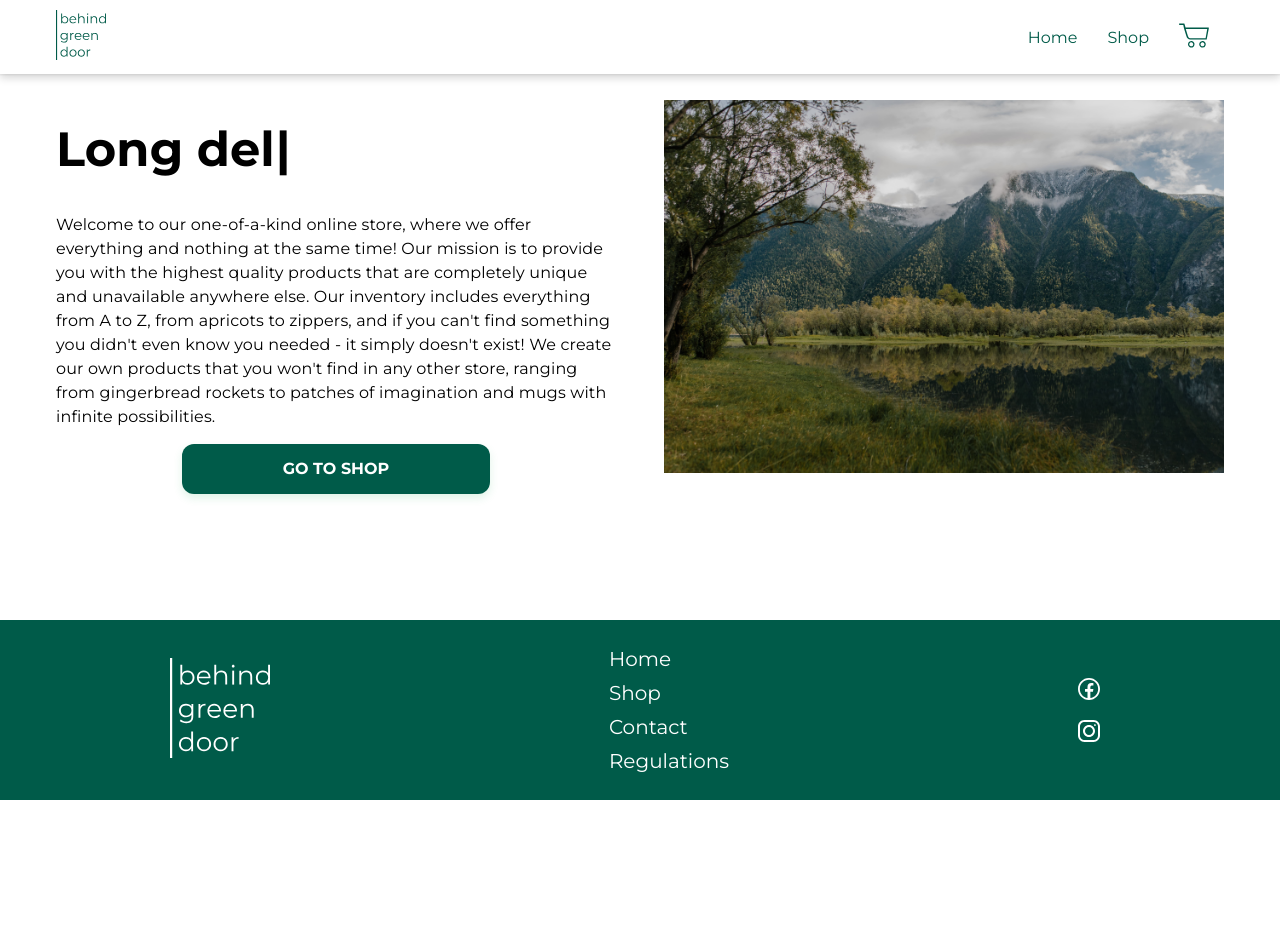
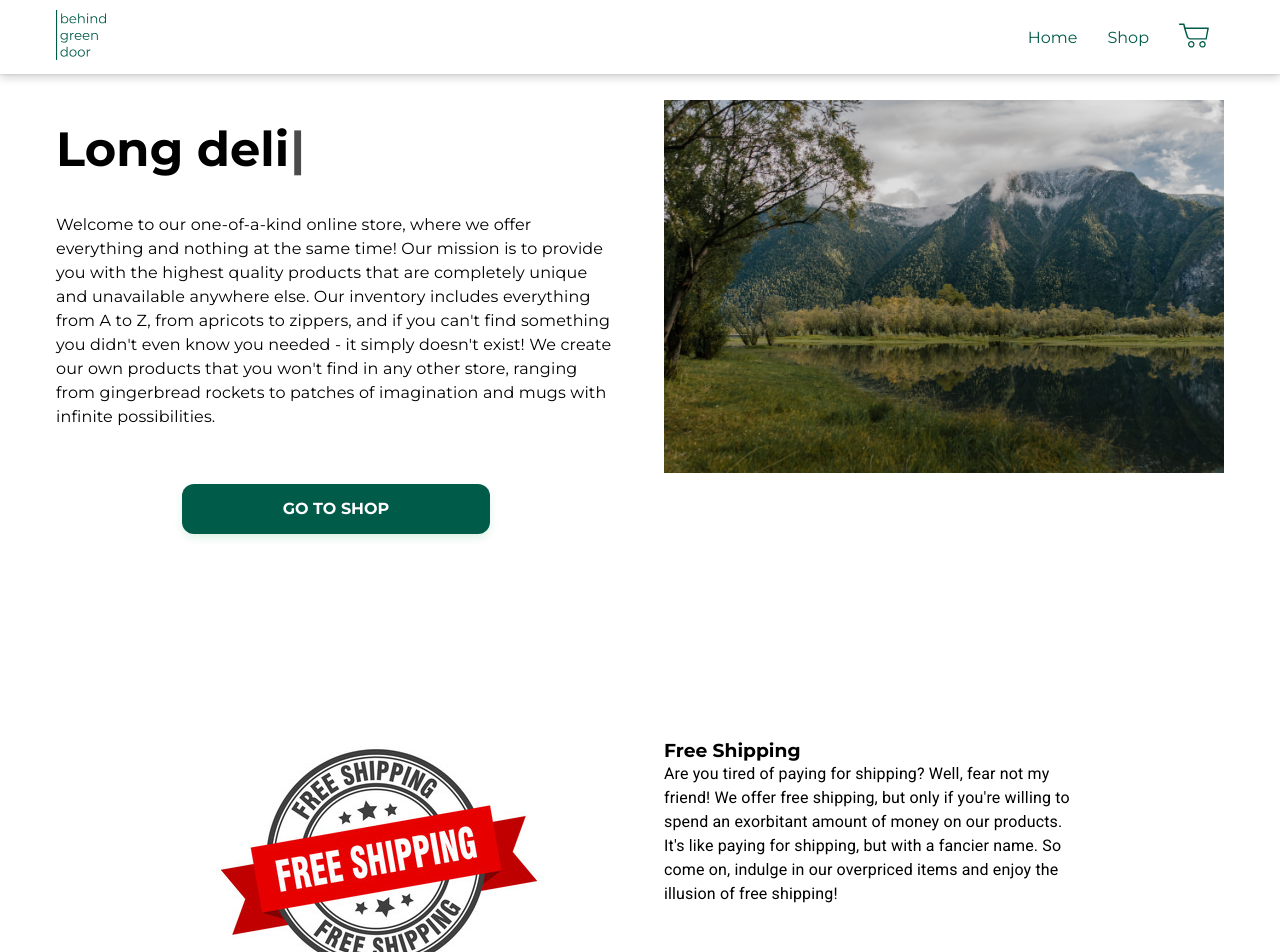
Before and after one commit to falkow/shop, a React (Vite) app: page / in a window 1280 px wide. Shown: the top 952 px of the page. Before the commit the page ends 800 px from the top, so only its background shows below. Built offline with nearby package versions, Linux system fonts and the light colour scheme; a web font is replaced by a local one.

Commit message:
changed HomePage extracted subcomponents added layout to them

```diff
--- a/src/components/Footer/Footer.module.scss
+++ b/src/components/Footer/Footer.module.scss
@@ -12,10 +12,14 @@
   &Media {
     display: flex;
     flex-direction: column;
-    & svg {
-      margin: 10px;
-      &:hover {
-        cursor: pointer;
+    color: $colorWhite;
+    font-size: $fontSizeXL;
+    &SVG {
+      & svg {
+        margin: 10px;
+        &:hover {
+          cursor: pointer;
+        }
       }
     }
   }
--- a/src/components/Footer/index.tsx
+++ b/src/components/Footer/index.tsx
@@ -13,7 +13,8 @@ import InstagramSVG from '../../assets/Instagram';
 import { BehindGreenDoor } from '../../assets/BehindGreenDoor';
 import { Link } from '@mui/material';
 
-const { wrapper, wrapperLogo, wrapperMedia, wrapperLinks } = styles;
+const { wrapper, wrapperLogo, wrapperMedia, wrapperMediaSVG, wrapperLinks } =
+  styles;
 
 const Footer = () => {
   return (
@@ -29,11 +30,12 @@ const Footer = () => {
         <Link href='#'>Regulations</Link>
       </div>
       <div className={wrapperMedia}>
-        <FacebookSVG />
-        <InstagramSVG />
+        <p>FOLLOW US</p>
+        <div className={wrapperMediaSVG}>
+          <FacebookSVG />
+          <InstagramSVG />
+        </div>
       </div>
-      {/* <FontAwesomeIcon icon={`fab fa-facebook`} /> */}
-      {/* <FontAwesomeIcon icon='fab fa-facebook' /> */}
     </footer>
   );
 };
--- /dev/null
+++ b/src/components/FreeShipping/FreeShipping.module.scss
@@ -0,0 +1,5 @@
+.wrapper {
+  display: flex !important;
+  max-width: 960px !important;
+  margin-top: 50px;
+}
--- /dev/null
+++ b/src/components/FreeShipping/index.tsx
@@ -0,0 +1,28 @@
+import { Container, Typography } from '@mui/material';
+import freeShipping from '../../assets/freeShipping.jpg';
+import styles from './FreeShipping.module.scss';
+import React from 'react';
+
+const { wrapper } = styles;
+
+const FreeShipping = () => {
+  return (
+    <Container className={wrapper}>
+      <Container>
+        <img src={freeShipping} alt='' />
+      </Container>
+      <Container>
+        <h3>Free Shipping</h3>
+        <Typography>
+          Are you tired of paying for shipping? Well, fear not my friend! We
+          offer free shipping, but only if you're willing to spend an exorbitant
+          amount of money on our products. It's like paying for shipping, but
+          with a fancier name. So come on, indulge in our overpriced items and
+          enjoy the illusion of free shipping!
+        </Typography>
+      </Container>
+    </Container>
+  );
+};
+
+export default FreeShipping;
--- /dev/null
+++ b/src/components/HeroHome/Home.module.scss
@@ -0,0 +1,88 @@
+@import '../../styles/variables';
+
+.wrapper {
+  // max-width: 1100px;
+  width: calc(100% - 64px);
+  margin: 100px auto;
+  // margin-top: 100px;
+  display: flex;
+  &Right {
+    flex-basis: 50%;
+    & img {
+      width: 100%;
+      // height: 100px;
+      object-fit: cover;
+    }
+  }
+  &Left {
+    flex-basis: 50%;
+    position: relative;
+    display: flex !important;
+    flex-direction: column;
+    justify-content: center;
+
+    & h1 {
+      font-family: $fontFamily;
+      font-size: 3em;
+      margin: 20px 0;
+    }
+    & p {
+      margin-top: 15px;
+      font-family: $fontFamily;
+    }
+    & a {
+      // appearance: none;
+      // backface-visibility: hidden;
+      background-color: $primaryColor;
+      border-radius: 12px;
+      border-style: none;
+      box-shadow: rgba(39, 174, 96, 0.15) 0 4px 9px;
+      box-sizing: border-box;
+      color: #fff;
+      cursor: pointer;
+      display: inline-block;
+      font-family: $fontFamily;
+      font-size: 16px;
+      font-weight: 600;
+      letter-spacing: normal;
+      line-height: 1.5;
+      // outline: none;
+      overflow: hidden;
+      padding: 13px 20px;
+      margin: 55px auto;
+      width: 55%;
+      // position: absolute;
+      // left: 50%;
+      transform: translate(0, -50%);
+      text-align: center;
+      text-decoration: none;
+      transform: translate3d(0, 0, 0);
+      transition: all 0.3s;
+      text-transform: uppercase;
+      // user-select: none;
+      // -webkit-user-select: none;
+      // touch-action: manipulation;
+      // vertical-align: top;
+      // white-space: nowrap;
+
+      &:hover {
+        background-color: $secondaryColor;
+        opacity: 1;
+        transform: translateY(0);
+        transition-duration: 0.35s;
+      }
+
+      &:active {
+        transform: translateY(2px);
+        transition-duration: 0.35s;
+      }
+
+      &:hover {
+        box-shadow: rgba(39, 174, 96, 0.2) 0 6px 12px;
+      }
+    }
+  }
+}
+
+// margin-top: 300px;
+// height: 330vh;
--- /dev/null
+++ b/src/components/HeroHome/index.tsx
@@ -0,0 +1,45 @@
+import style from './Home.module.scss';
+import mountain from '../../assets/mountain.jpg';
+import mountain1 from '../../assets/mountain1.jpg';
+import mountain2 from '../../assets/mountain2.jpg';
+import Typewriter from 'typewriter-effect';
+import { Container } from '@mui/system';
+import { Button, Typography } from '@mui/material';
+import { Link } from 'react-router-dom';
+
+const { wrapper, wrapperLeftParagraph, wrapperLeft, wrapperRight } = style;
+
+const headers = ['Expensive.', 'Long', 'Poor Quality'];
+
+export const HeroHome = () => {
+  return (
+    <div className={wrapper}>
+      <Container className={wrapperLeft}>
+        <h1>
+          <Typewriter
+            options={{
+              autoStart: true,
+              loop: true,
+              strings: ['Expensive', 'Long delivery', 'Poor Quality'],
+            }}
+          />
+        </h1>
+        <Typography className={wrapperLeftParagraph}>
+          Welcome to our one-of-a-kind online store, where we offer everything
+          and nothing at the same time! Our mission is to provide you with the
+          highest quality products that are completely unique and unavailable
+          anywhere else. Our inventory includes everything from A to Z, from
+          apricots to zippers, and if you can't find something you didn't even
+          know you needed - it simply doesn't exist! We create our own products
+          that you won't find in any other store, ranging from gingerbread
+          rockets to patches of imagination and mugs with infinite
+          possibilities.
+        </Typography>
+        <Link to='/shop'>Go to Shop</Link>
+      </Container>
+      <Container className={wrapperRight}>
+        <img src={mountain1} alt='backorund' />
+      </Container>
+    </div>
+  );
+};
--- a/src/components/Home/Home.module.scss
+++ /dev/null
@@ -1,89 +0,0 @@
-@import '../../styles/variables';
-
-.wrapper {
-  // max-width: 1100px;
-  width: calc(100% - 64px);
-  margin: 100px auto;
-  // margin-top: 100px;
-  &Content {
-    display: flex;
-    &Right {
-      flex-basis: 50%;
-      & img {
-        width: 100%;
-        // height: 100px;
-        object-fit: cover;
-      }
-    }
-    &Left {
-      flex-basis: 50%;
-      position: relative;
-      display: flex !important;
-      flex-direction: column;
-      justify-content: center;
-
-      & h1 {
-        font-family: $fontFamily;
-        font-size: 3em;
-        margin: 20px 0;
-      }
-      & p {
-        margin-top: 15px;
-        font-family: $fontFamily;
-      }
-      & a {
-        // appearance: none;
-        // backface-visibility: hidden;
-        background-color: $primaryColor;
-        border-radius: 12px;
-        border-style: none;
-        box-shadow: rgba(39, 174, 96, 0.15) 0 4px 9px;
-        box-sizing: border-box;
-        color: #fff;
-        cursor: pointer;
-        display: inline-block;
-        font-family: $fontFamily;
-        font-size: 16px;
-        font-weight: 600;
-        letter-spacing: normal;
-        line-height: 1.5;
-        // outline: none;
-        overflow: hidden;
-        padding: 13px 20px;
-        margin: 15px auto;
-        width: 55%;
-        // position: absolute;
-        // left: 50%;
-        transform: translate(0, -50%);
-        text-align: center;
-        text-decoration: none;
-        transform: translate3d(0, 0, 0);
-        transition: all 0.3s;
-        text-transform: uppercase;
-        // user-select: none;
-        // -webkit-user-select: none;
-        // touch-action: manipulation;
-        // vertical-align: top;
-        // white-space: nowrap;
-
-        &:hover {
-          background-color: $secondaryColor;
-          opacity: 1;
-          transform: translateY(0);
-          transition-duration: 0.35s;
-        }
-
-        &:active {
-          transform: translateY(2px);
-          transition-duration: 0.35s;
-        }
-
-        &:hover {
-          box-shadow: rgba(39, 174, 96, 0.2) 0 6px 12px;
-        }
-      }
-    }
-  }
-  // margin-top: 300px;
-  // height: 330vh;
-}
--- a/src/components/Home/index.tsx
+++ /dev/null
@@ -1,61 +0,0 @@
-import style from './Home.module.scss';
-import mountain from '../../assets/mountain.jpg';
-import mountain1 from '../../assets/mountain1.jpg';
-import mountain2 from '../../assets/mountain2.jpg';
-import Typewriter from 'typewriter-effect';
-import { Container } from '@mui/system';
-import { Button, Typography } from '@mui/material';
-import { Link } from 'react-router-dom';
-
-const {
-  wrapper,
-  wrapperContent,
-  wrapperContentLeftParagraph,
-  wrapperContentLeft,
-  wrapperContentRight,
-} = style;
-
-const headers = ['Expensive.', 'Long', 'Poor Quality'];
-
-export const Home = () => {
-  return (
-    <div className={wrapper}>
-      <div className={wrapperContent}>
-        <Container className={wrapperContentLeft}>
-          <h1>
-            <Typewriter
-              options={{
-                autoStart: true,
-                loop: true,
-                strings: ['Expensive', 'Long delivery', 'Poor Quality'],
-              }}
-            />
-          </h1>
-          <Typography className={wrapperContentLeftParagraph}>
-            Welcome to our one-of-a-kind online store, where we offer everything
-            and nothing at the same time! Our mission is to provide you with the
-            highest quality products that are completely unique and unavailable
-            anywhere else. Our inventory includes everything from A to Z, from
-            apricots to zippers, and if you can't find something you didn't even
-            know you needed - it simply doesn't exist! We create our own
-            products that you won't find in any other store, ranging from
-            gingerbread rockets to patches of imagination and mugs with infinite
-            possibilities.
-          </Typography>
-          {/* <Typography className={wrapperContentLeftParagraph}>
-            Don't be fooled by appearances! Although our offer seems completely
-            random and accidental, it is actually the result of dozens of hours
-            of work and unimaginable effort of our research team. We always
-            strive to ensure that our customers receive the best products that
-            are so unique and special that you won't find them anywhere else.
-            Visit our store and see what wonders await you!
-          </Typography> */}
-          <Link to='/shop'>Go to Shop</Link>
-        </Container>
-        <Container className={wrapperContentRight}>
-          <img src={mountain1} alt='backorund' />
-        </Container>
-      </div>
-    </div>
-  );
-};
--- a/src/main.tsx
+++ b/src/main.tsx
@@ -9,7 +9,7 @@ import { CardDetail } from './components/CardDetail';
 import { NotFound } from './components/NotFound';
 import ProductProvider from './context/Product/ProductProvider';
 import './styles/global.scss';
-import { Home } from './components/Home';
+import { Home } from './components/HeroHome';
 import ScrollToTop from './utils/ScrollToTop';
 import CartPage from './pages/CartPage';
 import ShopPage from './pages/ShopPage';
--- a/src/pages/HomePage.tsx
+++ b/src/pages/HomePage.tsx
@@ -1,13 +1,15 @@
 import React from 'react';
 import Footer from '../components/Footer';
-import { Home } from '../components/Home';
+import FreeShipping from '../components/FreeShipping';
+import { HeroHome } from '../components/HeroHome';
 import Navbar from '../components/Navbar';
 
 const HomePage = () => {
   return (
     <>
       <Navbar />
-      <Home />
+      <HeroHome />
+      <FreeShipping />
       <Footer />
     </>
   );
```
Also changed, not shown: src/assets/freeShipping.jpg (added).
